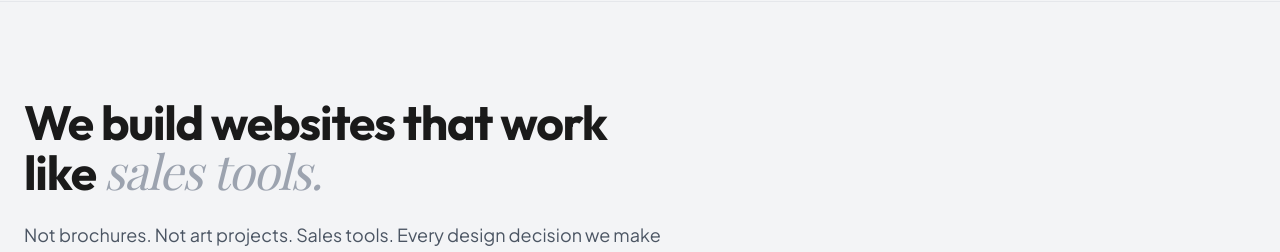
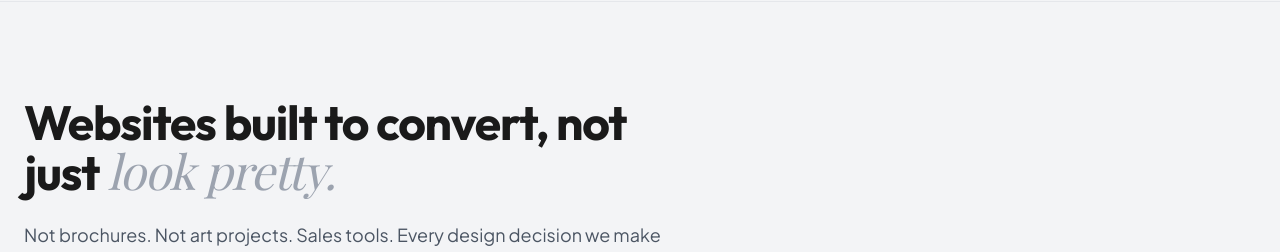
Before and after one commit to IAMAdrianKash/Innovista-Design-Studio, a Next.js app: page / in a window 1280 px wide. Shown: the part 1240-1492 px from the top of the page. Built offline with nearby package versions, Linux system fonts and the light colour scheme; no server answers.

Commit message:
update: Changes to homepage

```diff
--- a/components/SolutionsGrid.tsx
+++ b/components/SolutionsGrid.tsx
@@ -16,8 +16,8 @@ const SolutionsGrid: React.FC = () => {
       >
         <div className="max-w-2xl">
           <h2 className="font-heading font-bold tracking-tight text-3xl md:text-4xl lg:text-5xl text-dark mb-6">
-            We build websites that work<br />
-            like <span className="text-gray-400 font-normal font-serif italic">sales tools.</span>
+            Websites built to convert, not<br />
+            just <span className="text-gray-400 font-normal font-serif italic">look pretty.</span>
           </h2>
           <p className="text-lg text-gray-600 leading-relaxed">
             Not brochures. Not art projects. Sales tools. Every design decision we make answers one question: does this help convert visitors into leads?
```
Also changed, not shown: .sanity/runtime/app.js (added), .sanity/runtime/index.html (added). Lines whose indentation alone changed are shown as unchanged.
